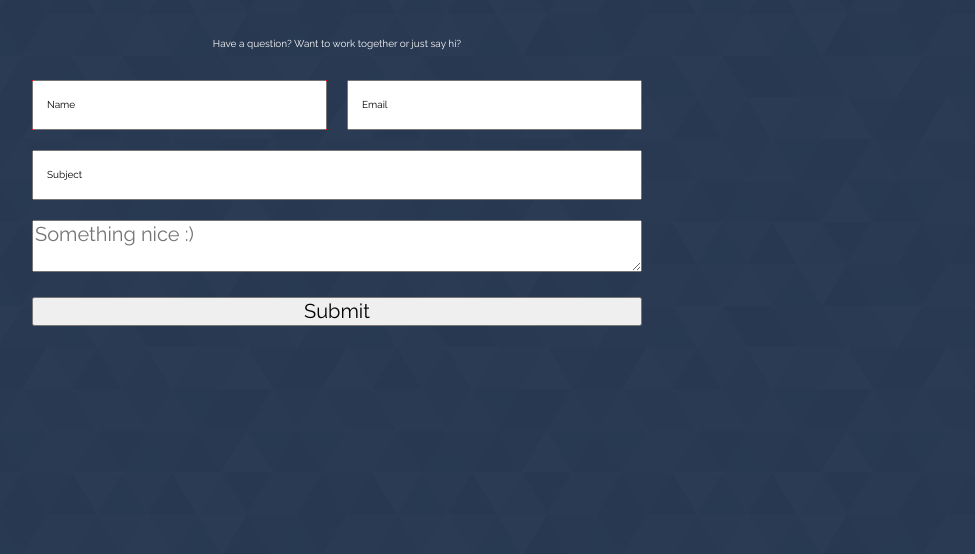
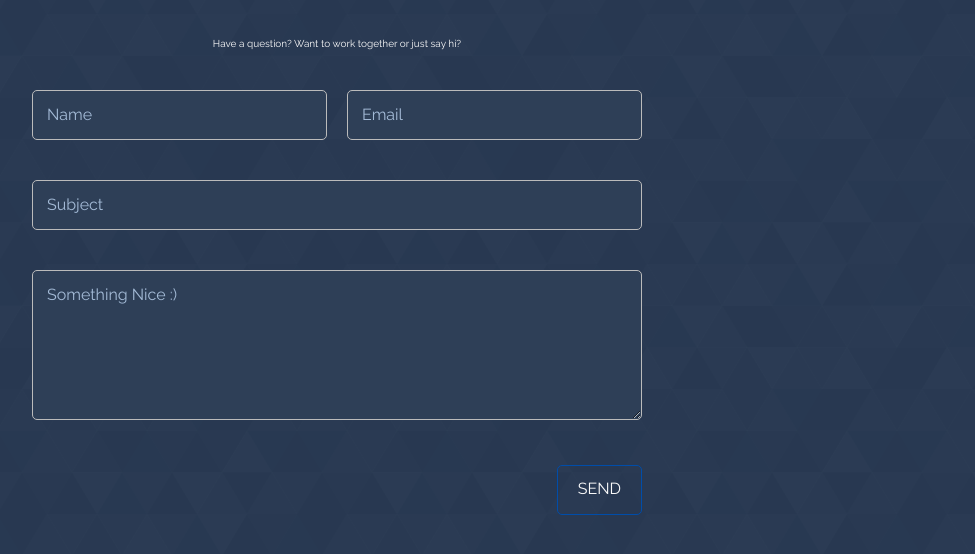
Before and after one commit to ptya/peterszabo, a Gatsby site: page /contact in a window 1280 px wide. Shown: the part 236-790 px from the top of the page, without its empty margins (303-1278 px from the left). Built offline with nearby package versions, Linux system fonts and the light colour scheme; Gatsby itself is replaced by a stand-in of ours.

Commit message:
Basic form setup and styling

```diff
--- a/src/components/Contact/Form.js
+++ b/src/components/Contact/Form.js
@@ -5,37 +5,55 @@ import { Formik, Field } from 'formik'
 import Input from './elements/Input'
 import Textarea from './elements/Textarea'
 import StyledForm from './styles/StyledForm'
+import StyledField from './styles/StyledField'
+import SubmitBtn from './styles/SubmitBtn'
 
-const ContactForm = () => (
-  <Formik
-    initialValues={{
+const ContactForm = () => {
+  const initialValues = {
     name: '',
     email: '',
     subject: '',
     message: '',
-    }}
-    validate={values => {
+  }
+
+  const validate = values => {
     const errors = {}
+    // name validations
     if (!values.name) {
       errors.name = 'Required'
     }
+    // email validations
     if (!values.email) {
       errors.email = 'Required'
-      } else if (
-        !/^[A-Z0-9._%+-]+@[A-Z0-9.-]+\.[A-Z]{2,}$/i.test(values.email)
-      ) {
+    } else if (!/^[A-Z0-9._%+-]+@[A-Z0-9.-]+\.[A-Z]{2,}$/i.test(values.email)) {
       errors.email = 'Invalid email address'
     }
+    // subject line validations
+    if (!values.subject) {
+      errors.subject = 'Required'
+    }
+    // message validations
+    if (!values.message) {
+      errors.message = 'Required'
+    }
+
     return errors
-    }}
-    onSubmit={(values, { setSubmitting }) => {
+  }
+
+  const onSubmit = (values, { setSubmitting }) => {
     setTimeout(() => {
       alert(JSON.stringify(values, null, 2))
       setSubmitting(false)
     }, 400)
-    }}
+  }
+
+  return (
+    <Formik
+      initialValues={initialValues}
+      validate={validate}
+      onSubmit={onSubmit}
     >
-    {({ isSubmitting }) => (
+      {({ isSubmitting, isValid }) => (
         <StyledForm>
           <Field type="text" name="name" placeholder="Name" component={Input} />
           <Field
@@ -55,17 +73,16 @@ const ContactForm = () => (
             placeholder="Something nice :)"
             component={Textarea}
           />
-        <button type="submit" disabled={isSubmitting}>
-          Submit
-        </button>
+          <SubmitBtn type="submit" disabled={isSubmitting || !isValid}>
+            Send
+          </SubmitBtn>
         </StyledForm>
       )}
     </Formik>
   )
+}
 
 //! https://jaredpalmer.com/formik/docs/api/field
-// TODO initialValues separately
-// TODO validation separately
 
 ContactForm.propTypes = {}
 
--- a/src/components/Contact/elements/Input.js
+++ b/src/components/Contact/elements/Input.js
@@ -2,6 +2,7 @@ import React, { useState } from 'react'
 import PropTypes from 'prop-types'
 import { useFloat } from 'components/hooks/useFloat'
 import InputWrapper from '../styles/InputWrapper'
+import Error from '../styles/Error'
 
 const Input = ({ field, form: { touched, errors }, placeholder, ...props }) => {
   const [isActive, setIsActive] = useState(field.value.length > 0)
@@ -15,13 +16,13 @@ const Input = ({ field, form: { touched, errors }, placeholder, ...props }) => {
     }
   }
 
+  const isError = touched[field.name] && errors[field.name]
+
   return (
-    <InputWrapper isActive={isActive}>
+    <InputWrapper isActive={isActive} isError={isError}>
       <label htmlFor={field.name}>{placeholder}</label>
       <input id={field.name} {...field} {...props} onBlur={customBlur} />
-      {touched[field.name] && errors[field.name] && (
-        <div className="error">{errors[field.name]}</div>
-      )}
+      {isError && <Error>{errors[field.name]}</Error>}
     </InputWrapper>
   )
 }
--- a/src/components/Contact/elements/Textarea.js
+++ b/src/components/Contact/elements/Textarea.js
@@ -2,15 +2,36 @@ import React, { useState } from 'react'
 import PropTypes from 'prop-types'
 import { useFloat } from 'components/hooks/useFloat'
 import InputWrapper from '../styles/InputWrapper'
+import StyledTextArea from '../styles/StyledTextArea'
+import Error from '../styles/Error'
 
-const Textarea = ({ field, form: { touched, errors }, ...props }) => (
-  <div>
-    <textarea {...field} {...props} />
-    {touched[field.name] && errors[field.name] && (
-      <div className="error">{errors[field.name]}</div>
-    )}
-  </div>
-)
+const Textarea = ({
+  field,
+  form: { touched, errors },
+  placeholder,
+  ...props
+}) => {
+  const [isActive, setIsActive] = useState(field.value.length > 0)
+
+  useFloat(field.name, () => setIsActive(true))
+
+  const customBlur = e => {
+    field.onBlur(e)
+    if (!field.value) {
+      setIsActive(false)
+    }
+  }
+
+  const isError = touched[field.name] && errors[field.name]
+
+  return (
+    <InputWrapper isActive={isActive} isError={isError}>
+      <label htmlFor={field.name}>{placeholder}</label>
+      <textarea id={field.name} {...field} {...props} onBlur={customBlur} />
+      {isError && <Error className="error">{errors[field.name]}</Error>}
+    </InputWrapper>
+  )
+}
 
 Textarea.propTypes = {
   field: PropTypes.object.isRequired,
--- /dev/null
+++ b/src/components/Contact/styles/Error.js
@@ -0,0 +1,13 @@
+import styled from 'styled-components'
+import { colors } from 'components/styles/variables'
+
+const Error = styled.span`
+  position: absolute;
+  right: 10px;
+  top: 5px;
+  color: red;
+  font-size: 1.4rem;
+  text-transform: lowercase;
+`
+
+export default Error
--- a/src/components/Contact/styles/InputWrapper.js
+++ b/src/components/Contact/styles/InputWrapper.js
@@ -1,6 +1,6 @@
 import styled from 'styled-components'
 
-// import { colors } from "components/_styles/variables";
+import { colors } from 'components/styles/variables'
 
 const InputWrapper = styled.div`
   position: relative;
@@ -8,21 +8,34 @@ const InputWrapper = styled.div`
   label {
     z-index: 100;
     position: absolute;
-    top: 0;
+    top: ${props => (props.isActive ? '-4px' : '0')};
     bottom: 0;
+    color: ${colors.lightBlue};
+    opacity: ${props => (props.isActive ? '0.5' : '1')};
     line-height: ${props => (props.isActive ? '30px' : '50px')};
-    font-weight: ${props => (props.isActive ? 900 : 'normal')};
-    font-size: ${props => (props.isActive ? '10px' : '1rem')};
+    font-weight: ${props => (props.isActive ? 700 : 'normal')};
+    font-size: ${props => (props.isActive ? '1rem' : '1.6rem')};
     text-transform: ${props => (props.isActive ? 'uppercase' : 'capitalize')};
-    color: #000;
-    padding: ${props => (props.isActive ? '0 15px 10px' : '0 15px')};
+    padding: ${props => (props.isActive ? '0 8px 5px' : '0 15px')};
     transition: all 0.1s ease-in-out;
     cursor: text;
   }
 
-  input {
+  input,
+  textarea {
     height: 50px;
     width: 100%;
+    font-size: 1.6rem;
+    padding: 20px 10px 10px;
+    background-color: ${colors.darkBlue};
+    border: ${props =>
+      props.isError ? '1px solid red' : `1px solid ${colors.grey2}`};
+    border-radius: 5px;
+    color: ${colors.lightBlue};
+  }
+
+  textarea {
+    height: 150px;
   }
 `
 
--- /dev/null
+++ b/src/components/Contact/styles/StyledField.js
@@ -0,0 +1,12 @@
+import styled from 'styled-components'
+import { Field } from 'formik'
+import { colors } from 'components/styles/variables'
+
+const StyledForm = styled(Field)`
+  background-color: ${colors.darkBlue};
+  border: 1px solid ${colors.grey2};
+  border-radius: 5px;
+  color: ${colors.lightBlue};
+`
+
+export default StyledForm
--- a/src/components/Contact/styles/StyledForm.js
+++ b/src/components/Contact/styles/StyledForm.js
@@ -5,6 +5,7 @@ const StyledForm = styled(Form)`
   display: flex;
   flex-direction: row;
   flex-wrap: wrap;
+  justify-content: flex-end;
   margin: 10px;
   width: 630px;
 
@@ -15,13 +16,16 @@ const StyledForm = styled(Form)`
   div:nth-of-type(1),
   div:nth-of-type(2) {
     flex: 1 0 40%;
-    background: red;
   }
 
   > * {
     flex: 0 1 100%;
-    margin: 10px;
+    margin: 20px 10px;
     font-size: 20px;
+  }
+
+  button {
+    flex-basis: auto;
   }
 `
 
--- /dev/null
+++ b/src/components/Contact/styles/StyledTextArea.js
@@ -0,0 +1,9 @@
+import styled from 'styled-components'
+import { colors } from 'components/styles/variables'
+
+const StyledTextArea = styled.textarea`
+  height: 150px;
+  padding: 20px 10px 10px;
+`
+
+export default StyledTextArea
--- /dev/null
+++ b/src/components/Contact/styles/SubmitBtn.js
@@ -0,0 +1,16 @@
+import styled from 'styled-components'
+import { colors } from 'components/styles/variables'
+
+const SubmitBtn = styled.button`
+  border: ${props =>
+    props.disabled ? `1px solid ${colors.grey}` : `1px solid ${colors.blue}`};
+  border-radius: 5px;
+  color: ${props => (props.disabled ? `${colors.grey2}` : `${colors.white}`)};
+  font-size: 1.6rem;
+  text-transform: uppercase;
+  background-color: initial;
+  height: 50px;
+  padding: 0 20px;
+`
+
+export default SubmitBtn
--- a/src/components/styles/variables.js
+++ b/src/components/styles/variables.js
@@ -4,4 +4,6 @@ export const colors = {
   grey2: '#bbbbbb',
   white: '#fafafa',
   blue: '#004daa',
+  lightBlue: '#A4BBD7',
+  darkBlue: '#2E3F57',
 }
```
Lines whose indentation alone changed are shown as unchanged.
